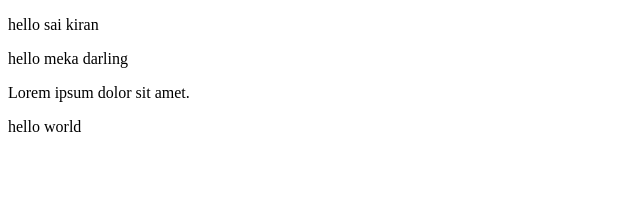
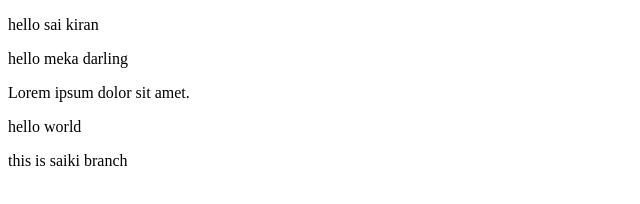
Before and after one commit to saikiran54-arch/mekha, a plain HTML site: page index.html in a window 1280 px wide. Shown: the whole page, without its empty margins (0-640 px from the left). Drawn offline with Linux system fonts and the light colour scheme.

Commit message:
this is made changes in saiki branch

```diff
--- a/index.html
+++ b/index.html
@@ -12,5 +12,6 @@
     </p>
     <p>Lorem ipsum dolor sit amet.</p>
     <p>hello world</p>
+    <p>this is saiki branch</p>
 </body>
 </html>
```
